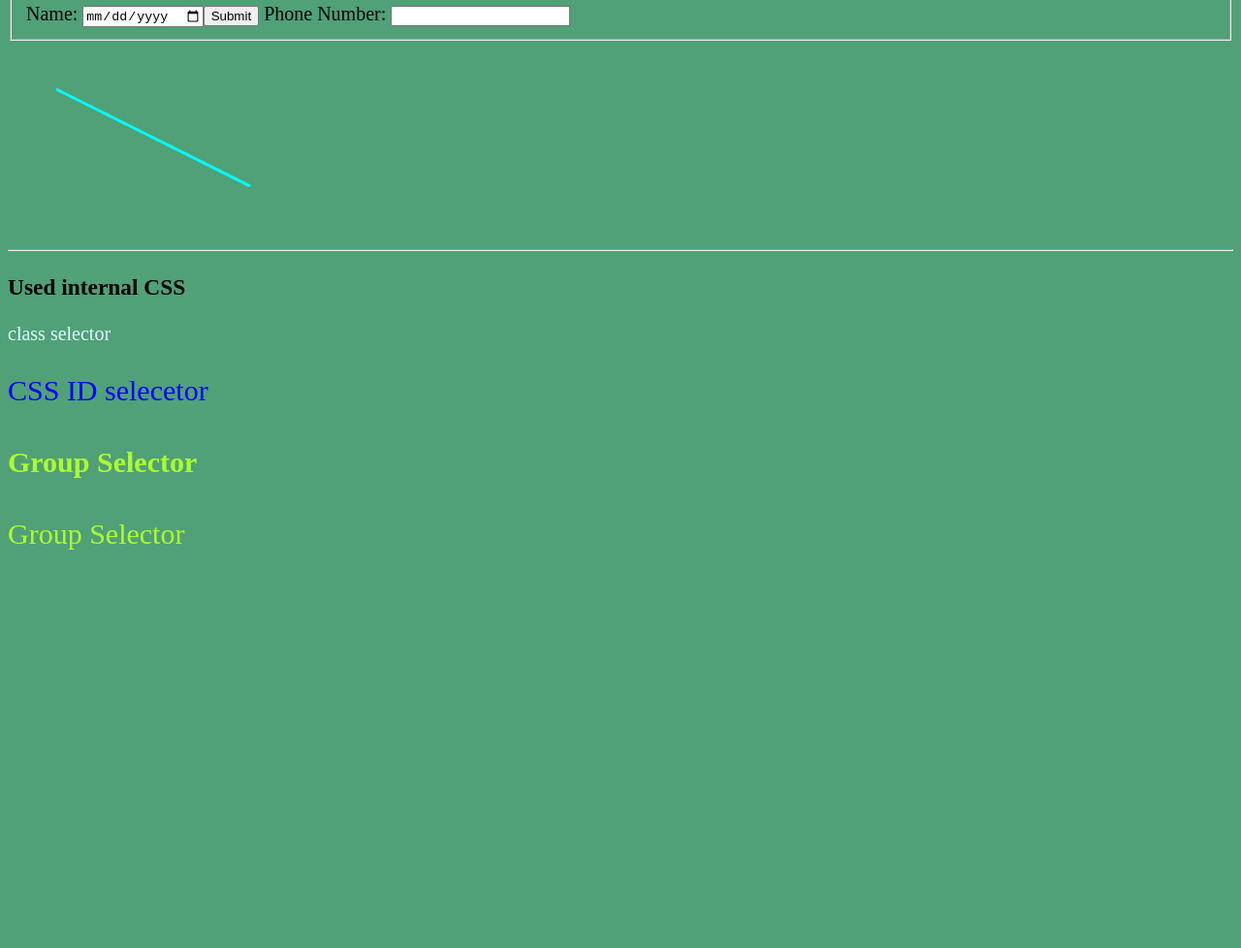
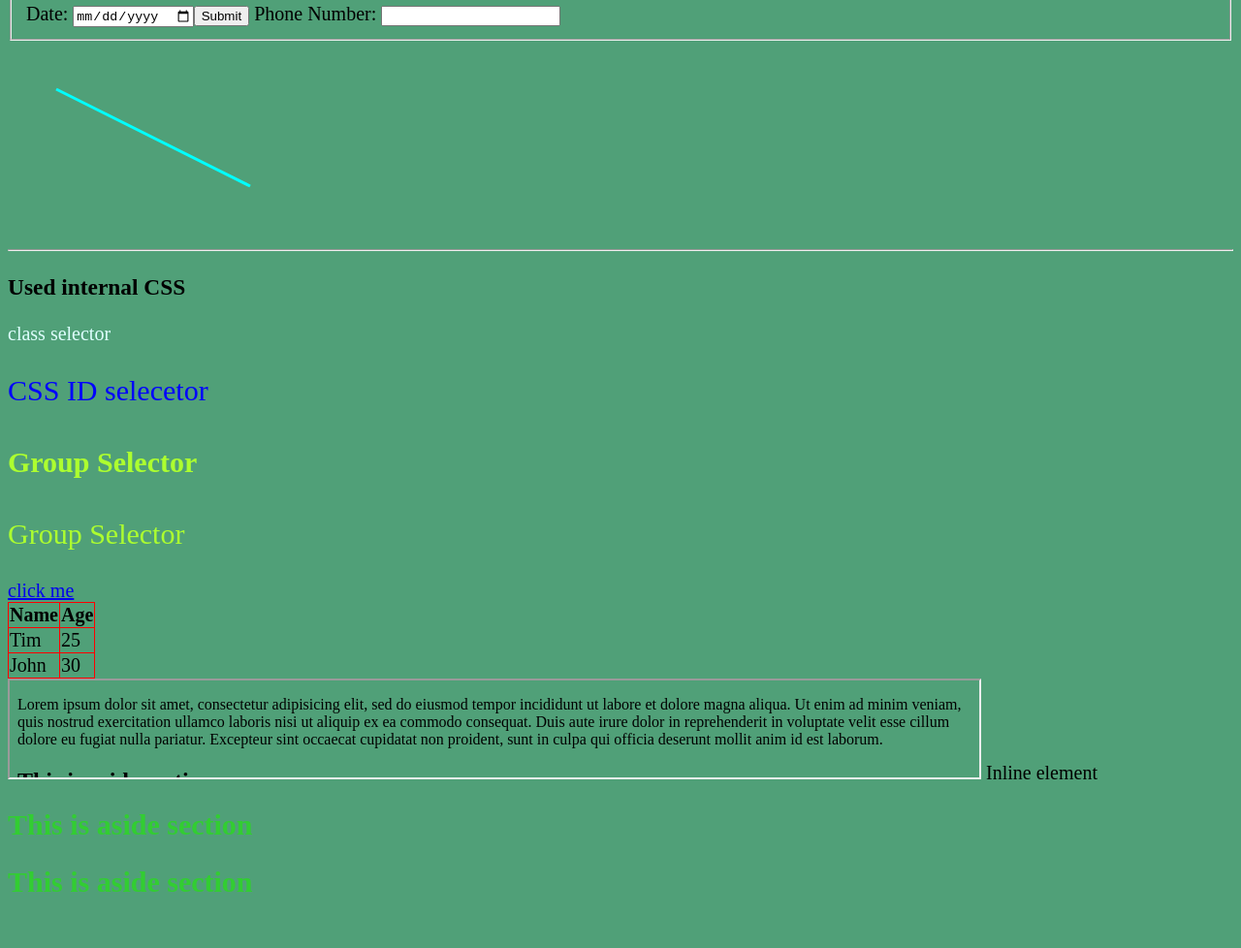
Before and after one commit to Malkith99/GUI-Programming, a plain HTML site: page index.html in a window 1280 px wide. Shown: the part 842-1820 px from the top of the page at 97% size. Before the commit the page ends 1440 px from the top, so only its background shows below. Drawn offline with Linux system fonts and the light colour scheme.

Commit message:
Froms and tables are added

```diff
--- a/index.html
+++ b/index.html
@@ -5,6 +5,7 @@
 	<meta name="Authore" content="Malkith">
 
 	<meta name ="Keywords" content ="HTML,GUI,Basics">
+	<link rel="stylesheet" type="text/css" href="main.css">
 	<!--<meta http-equiv="refresh" content="5"> -->
 	<title>Test web Page</title>
 	<style type="text/css">
@@ -14,12 +15,7 @@
 			font-size: 30px;
 		}
 	</style>
-	<style type="text/css">
-		.myclass{
-			color: lightcyan;
-			font-size: 20px;
-		}
-	</style>
+
 	<style type="text/css">
 		#id1{
 			color: blue;
@@ -32,7 +28,9 @@
 			font-size: 30px;
 		}
 	</style>
+
 </head>
+
 <body style ="font-size: 20px; background-color: rgb(80, 160, 120);">
 	<h1>This is Header H1</h1>
 	<h2>Element Selector</h2>
@@ -79,7 +77,7 @@
        	<hr>
        	 <fieldset>
        	 	<legend>Contact Details</legend>
-       	 	<label>Name: <input type="date" name="date"><input type="submit" value="Submit"></label>
+       	 	<label>Date: <input type="date" name="date"><input type="submit" value="Submit"></label>
        	 	<label>Phone Number: <input type="text" name="phone"></label>
        	 </fieldset>
        </form>
@@ -96,6 +94,33 @@
 
             <h4>Group Selector</h4>
             <p>Group Selector</p>
+            <a href="test.html" target="_blank ">click me</a>
+            <table>
+            	<thead>
+            		<tr>
+            			<th>Name </th>
+            			<th>Age</th>
+            		</tr>
+            	</thead>
+            	<tbody>
+            		<tr>
+            			<td>Tim</td>
+            			<td>25</td>
+            		</tr>
+            		<tr>
+            			<td>John</td>
+            			<td>30</td>
+            		</tr>
+            	</tbody>
+            </table>
+            <iframe src="test.html" width="1000px" height="100px"></iframe>
+            <span>Inline element</span>
+            <br>
+            <aside>
+            	<h2>This is aside section</h2>
+            	<h2>This is aside section</h2>
+            	<br>
+            </aside>
 
 </body>
 </html>
--- /dev/null
+++ b/main.css
@@ -0,0 +1,11 @@
+
+		.myclass{
+			color: lightcyan;
+			font-size: 20px;
+		}
+
+		table,th,td
+		{
+			border: 1px solid red;
+			border-collapse: collapse;
+		}
--- /dev/null
+++ b/test.html
@@ -0,0 +1,26 @@
+<!DOCTYPE html>
+<html>
+<head>
+	<meta charset="utf-8">
+	<meta name="viewport" content="width=device-width, initial-scale=1">
+	<title></title>
+</head>
+<body>
+		<section>
+			<article>
+			<p> Lorem ipsum dolor sit amet, consectetur adipisicing elit, sed do eiusmod
+	tempor incididunt ut labore et dolore magna aliqua. Ut enim ad minim veniam,
+	quis nostrud exercitation ullamco laboris nisi ut aliquip ex ea commodo
+	consequat. Duis aute irure dolor in reprehenderit in voluptate velit esse
+	cillum dolore eu fugiat nulla pariatur. Excepteur sint occaecat cupidatat non
+	proident, sunt in culpa qui officia deserunt mollit anim id est laborum.</p>
+	</article>
+		</section>
+<aside>
+            	<h2>This is aside section</h2>
+
+            	<br>
+</aside>
+
+</body>
+</html>
```
